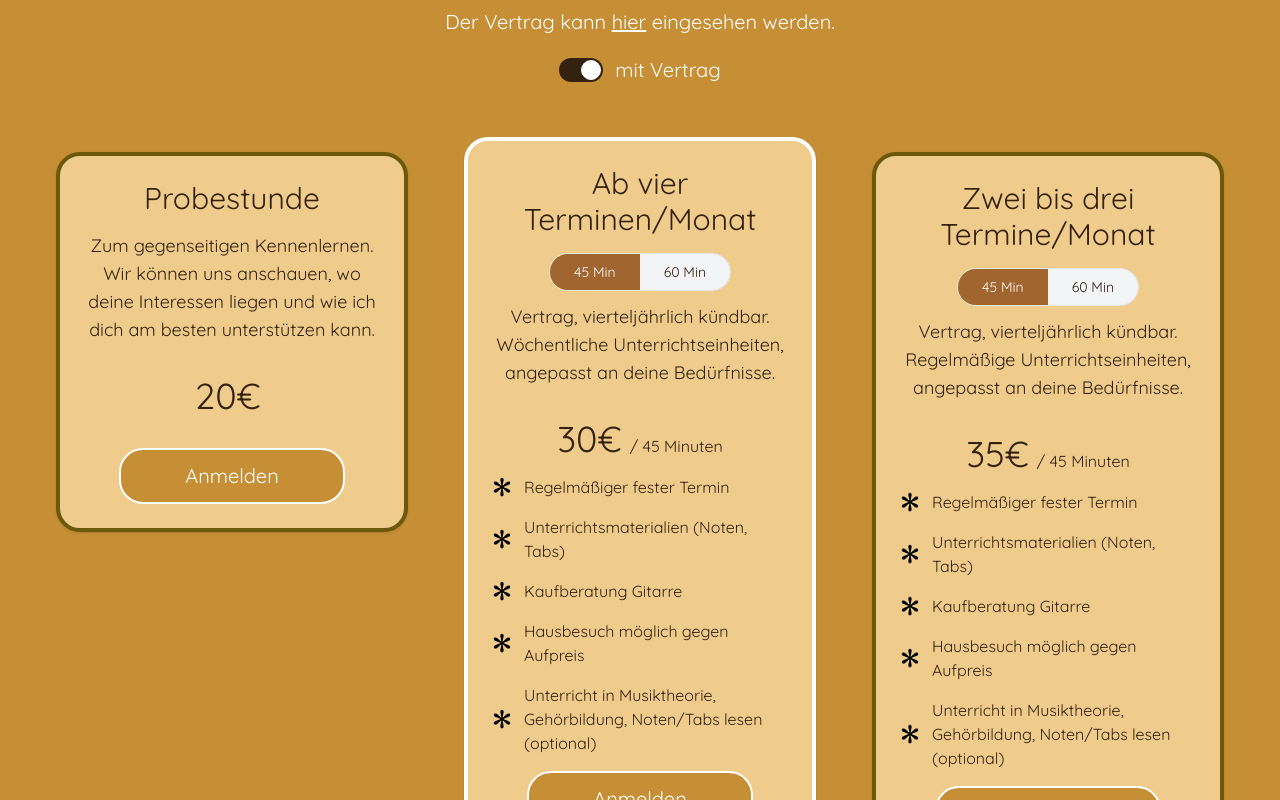
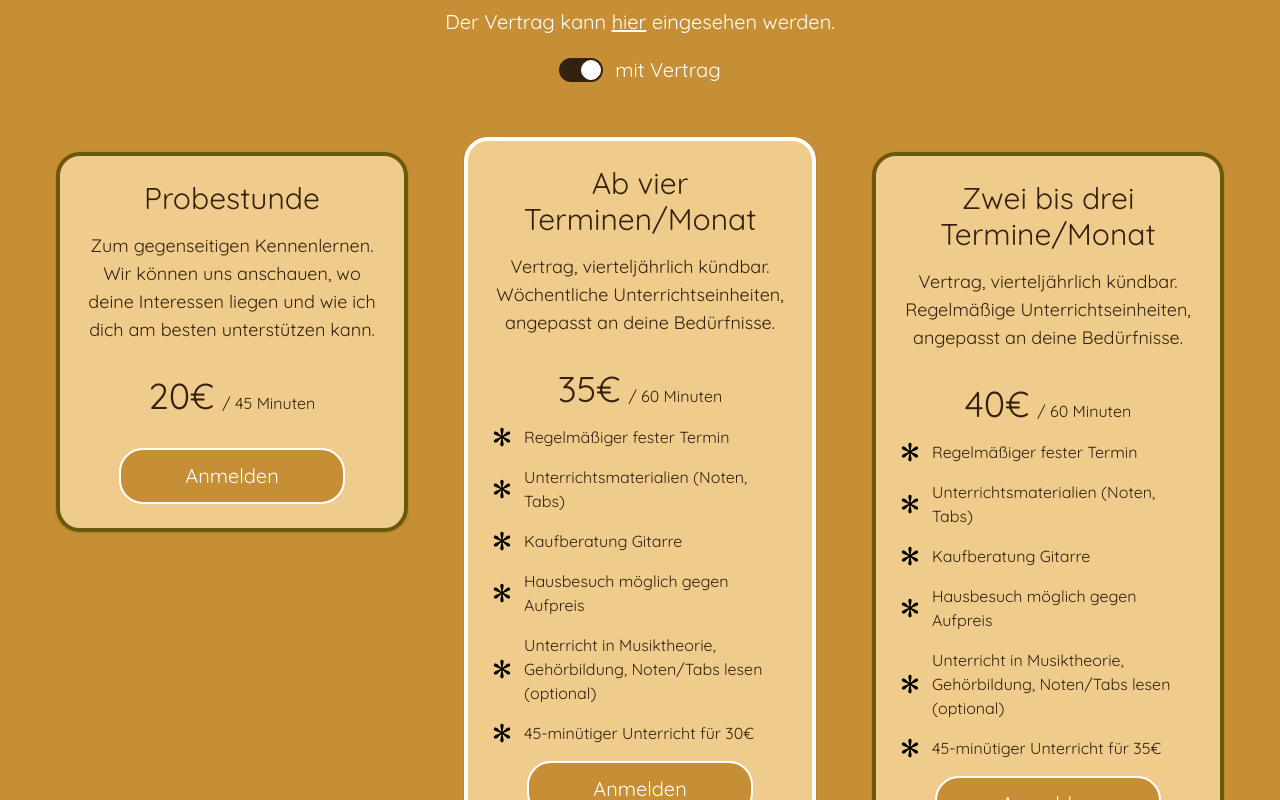
Before and after one commit to CharlotteMarotte/luca-guitar, a React (Vite) app: page / in a window 1280 px wide. Shown: the part 3440-4240 px from the top of the page. Built offline with nearby package versions, Linux system fonts and the light colour scheme.

Commit message:
deleted duration toggle functionality

```diff
--- a/src/assets/pricingPlans.js
+++ b/src/assets/pricingPlans.js
@@ -6,6 +6,7 @@ export const pricingPlans = {
         "Zum gegenseitigen Kennenlernen. Wir können uns anschauen, wo deine Interessen liegen und wie ich dich am besten unterstützen kann.",
       priceOptions: [
         {
+          duration: "45 Minuten",
           price: "20€",
         },
       ],
@@ -18,12 +19,6 @@ export const pricingPlans = {
         {
           duration: "60 Minuten",
           price: "35€",
-          priceUnit: "pro Woche",
-        },
-        {
-          duration: "45 Minuten",
-          price: "30€",
-          priceUnit: "pro Woche",
         },
       ],
       isHighlighted: true,
@@ -33,6 +28,7 @@ export const pricingPlans = {
         "Kaufberatung Gitarre",
         "Hausbesuch möglich gegen Aufpreis",
         "Unterricht in Musiktheorie, Gehörbildung, Noten/Tabs lesen (optional)",
+        "45-minütiger Unterricht für 30€",
       ],
     },
     {
@@ -44,10 +40,6 @@ export const pricingPlans = {
           duration: "60 Minuten",
           price: "40€",
         },
-        {
-          duration: "45 Minuten",
-          price: "35€",
-        },
       ],
       benefits: [
         "Regelmäßiger fester Termin ",
@@ -55,6 +47,7 @@ export const pricingPlans = {
         "Kaufberatung Gitarre",
         "Hausbesuch möglich gegen Aufpreis",
         "Unterricht in Musiktheorie, Gehörbildung, Noten/Tabs lesen (optional)",
+        "45-minütiger Unterricht für 35€",
       ],
     },
   ],
@@ -68,16 +61,13 @@ export const pricingPlans = {
           duration: "60 Minuten",
           price: "47€",
         },
-        {
-          duration: "45 Minuten",
-          price: "42€",
-        },
       ],
       benefits: [
         "Zugang zu grundlegenden Lernmaterialien",
         "Möglichkeit ein Thema zu vertiefen",
         "Flexibilität bei der Stundenbuchung",
         "Kein langfristiger Vertrag",
+        "45-minütiger Unterricht für 42€",
       ],
     },
     {
@@ -89,16 +79,13 @@ export const pricingPlans = {
           duration: "60 Minuten",
           price: "45€",
         },
-        {
-          duration: "45 Minuten",
-          price: "40€",
-        },
       ],
       benefits: [
         "Übertragbar",
         "Zugang zu grundlegenden Lernmaterialien",
         "Flexibilität bei der Stundenbuchung",
         "Kein langfristiger Vertrag",
+        "45-minütiger Unterricht für 45€",
       ],
     },
   ],
--- a/src/components/PricingCard.jsx
+++ b/src/components/PricingCard.jsx
@@ -1,29 +1,8 @@
-import { useState } from 'react'
 import PricingCardItem from './PricingCardItem'
 import PrimaryButton from './PrimaryButton'
 
 const PricingCard = ({ pricingPlan }) => {
-  const [selectedDuration, setSelectedDuration] = useState(() => {
-    const defaultDuration = pricingPlan.priceOptions.find((option) => option.duration === '45 Minuten')
-      ? '45 Minuten'
-      : pricingPlan.priceOptions.length > 0
-        ? pricingPlan.priceOptions[0].duration
-        : ''
-    return defaultDuration
-  })
-
-  const has45MinOption = pricingPlan.priceOptions.some((option) => option.duration === '45 Minuten')
-  const has60MinOption = pricingPlan.priceOptions.some((option) => option.duration === '60 Minuten')
-
-  const selectedOption = pricingPlan.priceOptions.find((option) => option.duration === selectedDuration)
-
-  const toggleDuration = (duration) => {
-    setSelectedDuration(duration)
-  }
-
-  if (!selectedOption) {
-    return <div>Fehler: Gewählte Option konnte nicht gefunden werden.</div>
-  }
+  const selectedOption = pricingPlan.priceOptions[0] || {}
 
   const renderPricingCardItems = (benefit, index) => {
     return <PricingCardItem key={index} benefit={benefit} />
@@ -40,35 +19,12 @@ const PricingCard = ({ pricingPlan }) => {
       >
         <h3 className='text-3xl font-heading text-sambuca mb-4'>{pricingPlan.heading}</h3>
 
-        {(has45MinOption || has60MinOption) && (
-          <div className='flex justify-center mb-3'>
-            <div className='flex border rounded-full'>
-              {has45MinOption && (
-                <button
-                  onClick={() => toggleDuration('45 Minuten')}
-                  className={`px-6 py-2 text-sm rounded-l-full ${selectedDuration === '45 Minuten' ? 'bg-paarl text-white' : 'bg-gray-100 text-sambuca'}`}
-                >
-                  45 Min
-                </button>
-              )}
-              {has60MinOption && (
-                <button
-                  onClick={() => toggleDuration('60 Minuten')}
-                  className={`px-6 py-2 text-sm rounded-r-full ${selectedDuration === '60 Minuten' ? 'bg-paarl text-white' : 'bg-gray-100 text-sambuca'}`}
-                >
-                  60 Min
-                </button>
-              )}
-            </div>
-          </div>
-        )}
-
         <div className='flex flex-col justify-between flex-grow'>
           <p className='font-body sm:text-lg text-sambuca mb-4'>{pricingPlan.description}</p>
 
           <div className='flex justify-center items-baseline my-4'>
             <span className='mr-2 text-4xl font-heading'>{selectedOption.price}</span>
-            {pricingPlan.heading !== 'Probestunde' ? <span className='font-body'>/ {selectedOption.duration}</span> : <></>}
+            <span className='font-body'>/ {selectedOption.duration}</span>
           </div>
 
           {pricingPlan.benefits && pricingPlan.benefits.length > 0 && (
```
